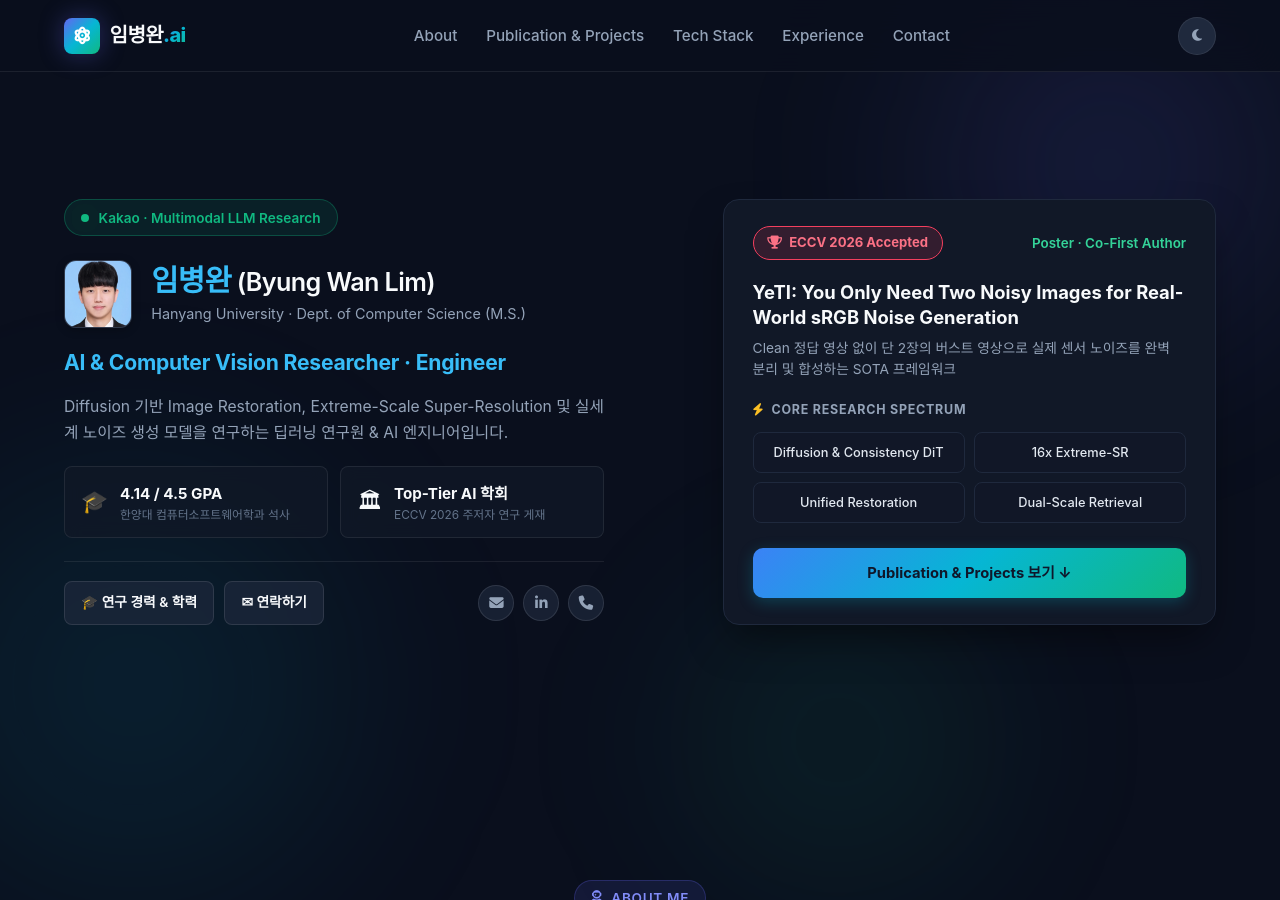
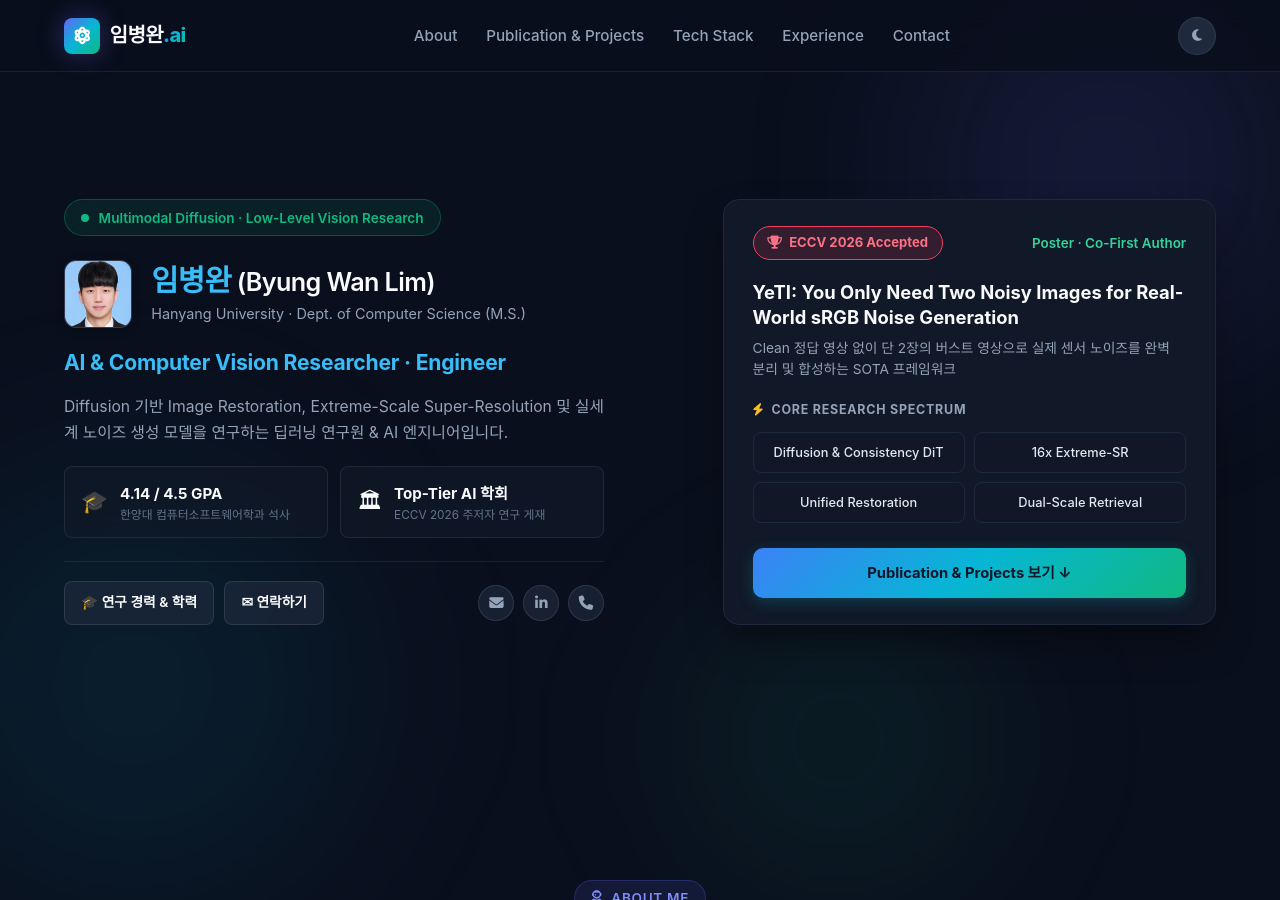
Before and after one commit to ByungWanLim/ByungWanLim.github.io, a Jekyll site: the page built from index.html, in a window 1280 px wide and 900 px high. Built offline with Jekyll 4.4.1, drawn with Linux system fonts in a browser that asks for light colours; some web fonts are replaced.

Commit message:
feat: add site header component and external profile data configuration

```diff
--- a/_data/profile.yml
+++ b/_data/profile.yml
@@ -1,7 +1,7 @@
 name: "임병완"
 name_en: "Byung Wan Lim"
 role: "AI & Computer Vision Researcher · Engineer"
-status_badge: "Kakao · Multimodal LLM Research"
+status_badge: "Multimodal Diffusion · Low-Level Vision Research"
 affiliation: "Hanyang University · Dept. of Computer Science (M.S.)"
 photo: "/assets/img/profile.png"
 tagline: "Diffusion 기반 Image Restoration, Extreme-Scale Super-Resolution 및 실세계 노이즈 생성 모델을 연구하는 딥러닝 연구원 & AI 엔지니어입니다."
--- a/_includes/header.html
+++ b/_includes/header.html
@@ -20,11 +20,6 @@
         <i id="theme-icon" class="fa-solid fa-moon"></i>
       </button>
 
-      <a href="#contact" class="btn btn-primary btn-sm" style="display: none; @media(min-width: 640px){display: inline-flex;}">
-        <i class="fa-solid fa-paper-plane"></i>
-        <span>연락하기</span>
-      </a>
-
       <button id="mobile-menu-toggle" class="mobile-menu-toggle" aria-label="Open mobile menu">
         <i class="fa-solid fa-bars"></i>
       </button>
```
